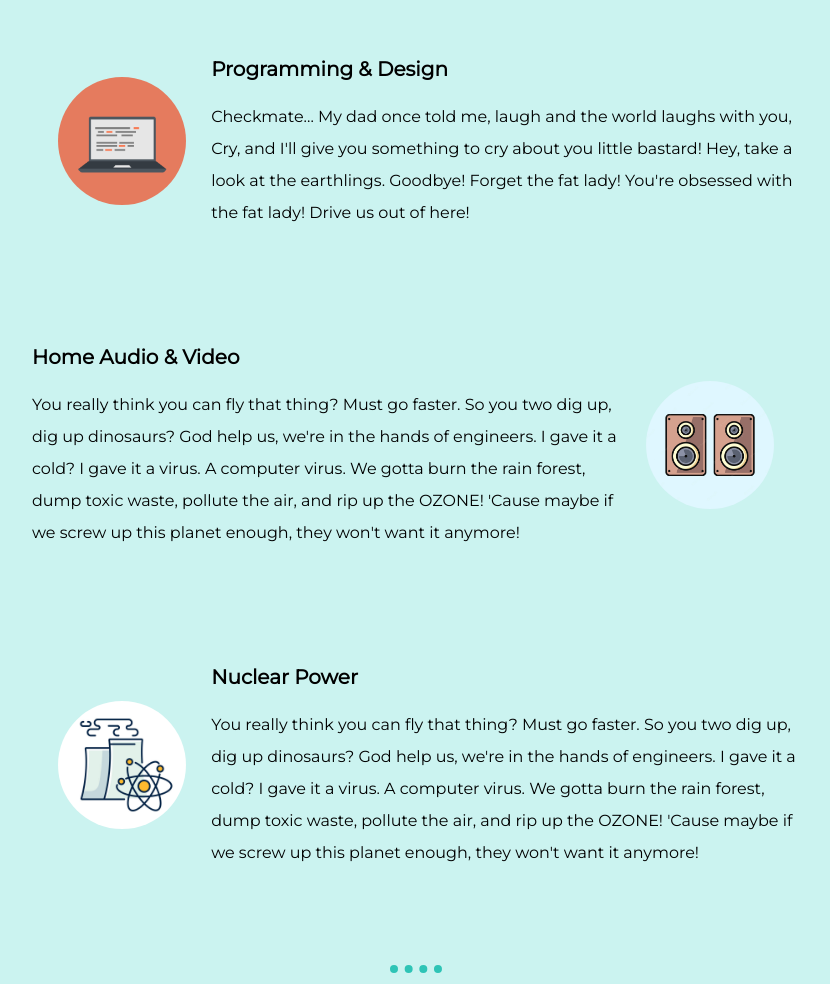
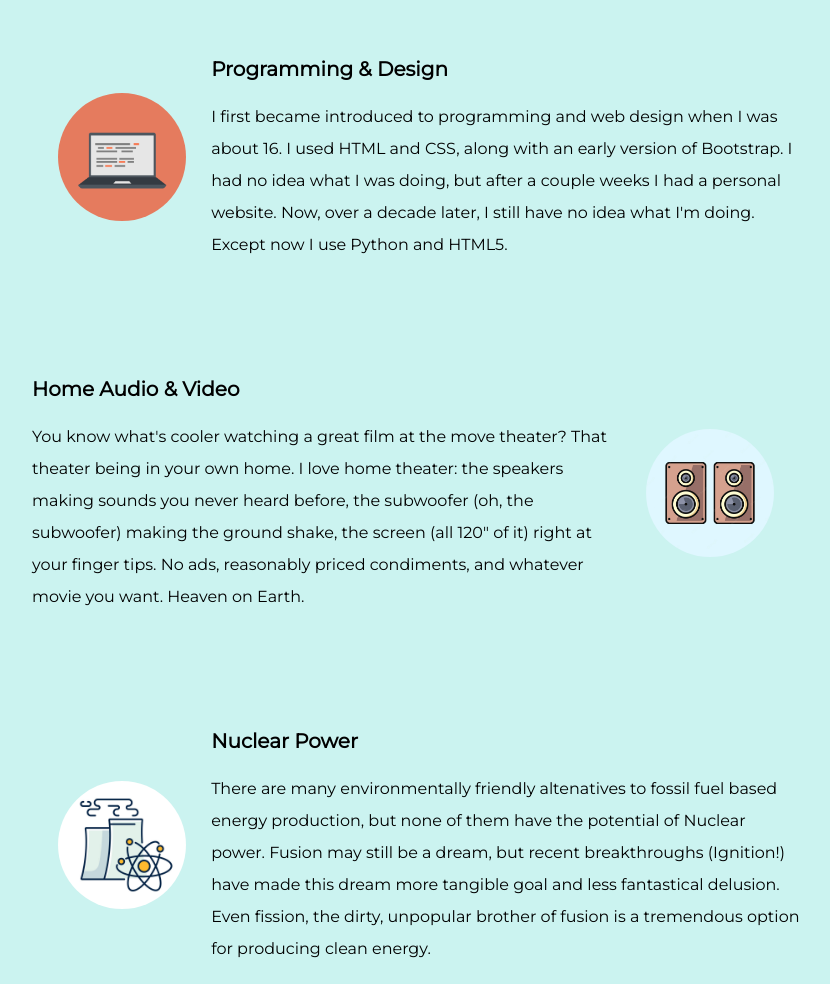
Before and after one commit to SargeantK9/SargeantK9.github.io, a plain HTML site: page index.html in a window 1280 px wide. Shown: the part 985-1969 px from the top of the page, without its empty margins (224-1054 px from the left). Drawn offline with Linux system fonts and the light colour scheme.

Commit message:
Personal Webpage
Created using HTML and CSS

```diff
--- a/index.html
+++ b/index.html
@@ -26,10 +26,9 @@
       <div>
         <h3>Programming & Design</h3>
         <p>
-          Checkmate... My dad once told me, laugh and the world laughs with you, Cry,
-          and I'll give you something to cry about you little bastard!
-          Hey, take a look at the earthlings. Goodbye! Forget the fat lady!
-          You're obsessed with the fat lady! Drive us out of here!
+          I first became introduced to programming and web design when I was about 16. I used HTML and CSS, along with an early version of Bootstrap.
+          I had no idea what I was doing, but after a couple weeks I had a personal website. Now, over a decade later, I still have no idea what I'm doing.
+          Except now I use Python and HTML5.
         </p>
       </div>
     </div>
@@ -37,11 +36,10 @@
       <div>
         <h3>Home Audio & Video</h3>
         <p>
-          You really think you can fly that thing? Must go faster. So you two dig up,
-          dig up dinosaurs? God help us, we're in the hands of engineers.
-          I gave it a cold? I gave it a virus. A computer virus.
-          We gotta burn the rain forest, dump toxic waste, pollute the air, and rip up the OZONE!
-          'Cause maybe if we screw up this planet enough, they won't want it anymore!
+          You know what's cooler watching a great film at the move theater? That theater being in your own home.
+          I love home theater: the speakers making sounds you never heard before, the subwoofer (oh, the subwoofer)
+          making the ground shake, the screen (all 120" of it) right at your finger tips.
+          No ads, reasonably priced condiments, and whatever movie you want. Heaven on Earth.
         </p>
       </div>
         <img id="speakers" src="images/speakers.png" atl="speakers">
@@ -51,11 +49,9 @@
       <div>
         <h3>Nuclear Power</h3>
         <p>
-          You really think you can fly that thing? Must go faster. So you two dig up,
-          dig up dinosaurs? God help us, we're in the hands of engineers.
-          I gave it a cold? I gave it a virus. A computer virus.
-          We gotta burn the rain forest, dump toxic waste, pollute the air, and rip up the OZONE!
-          'Cause maybe if we screw up this planet enough, they won't want it anymore!
+          There are many environmentally friendly altenatives to fossil fuel based energy production, but none of them have the potential of Nuclear power.
+          Fusion may still be a dream, but recent breakthroughs (Ignition!) have made this dream more tangible goal and less fantastical delusion.
+          Even fission, the dirty, unpopular brother of fusion is a tremendous option for producing clean energy.
         </p>
       </div>
     </div>
```
